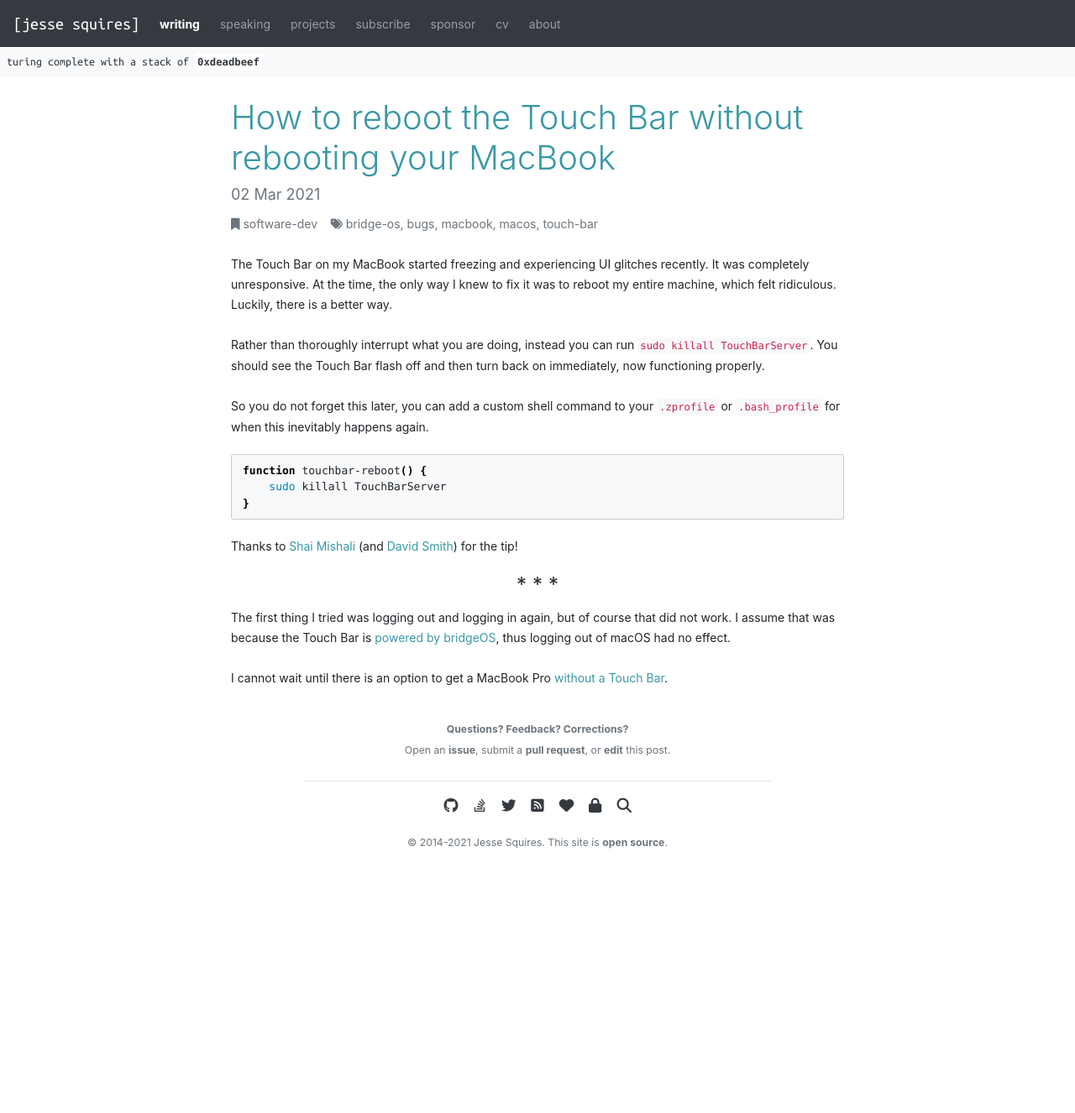
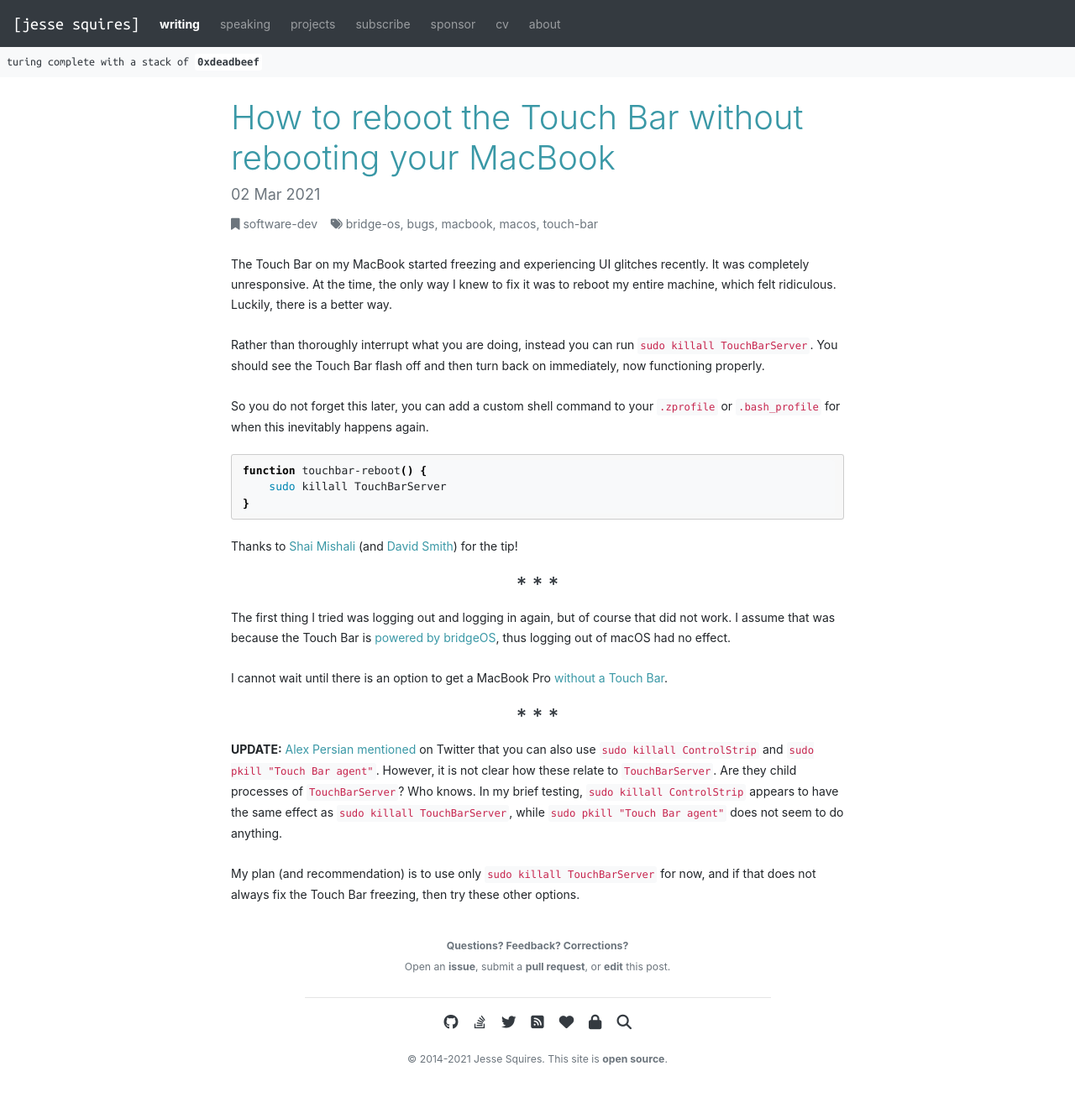
Before and after one commit to jessesquires/jessesquires.com, a Jekyll site: the page built from _posts/2021-03-02-how-to-reboot-touch-bar-without-rebooting-macbook.md, in a window 1280 px wide. Shown: the whole page at 84% size. Built offline with Jekyll 4.4.1, drawn with Linux system fonts in a browser that asks for light colours; nearby versions of some CDN libraries; library files that are not in the unit come from our copies; before the commit the page ends 1068 px from its top, so only the background shows below that.

Commit message:
[update] touchbar reboot

```diff
--- a/_posts/2021-03-02-how-to-reboot-touch-bar-without-rebooting-macbook.md
+++ b/_posts/2021-03-02-how-to-reboot-touch-bar-without-rebooting-macbook.md
@@ -27,3 +27,9 @@ Thanks to [Shai Mishali](https://mobile.twitter.com/freak4pc/status/136641838986
 The first thing I tried was logging out and logging in again, but of course that did not work. I assume that was because the Touch Bar is [powered by bridgeOS]({{ site.url }}{% post_url 2020-12-22-obscure-bridgeos-crash %}), thus logging out of macOS had no effect.
 
 I cannot wait until there is an option to get a MacBook Pro [without a Touch Bar]({{ site.url }}{% post_url 2020-07-08-best-touch-bar-configuration-for-people-who-hate-the-touch-bar %}).
+
+{% include break.html %}
+
+**UPDATE:** [Alex Persian mentioned](https://mobile.twitter.com/alex_persian/status/1367119114775498755) on Twitter that you can also use `sudo killall ControlStrip` and `sudo pkill "Touch Bar agent"`. However, it is not clear how these relate to `TouchBarServer`. Are they child processes of `TouchBarServer`? Who knows. In my brief testing, `sudo killall ControlStrip` appears to have the same effect as `sudo killall TouchBarServer`, while `sudo pkill "Touch Bar agent"` does not seem to do anything.
+
+My plan (and recommendation) is to use only `sudo killall TouchBarServer` for now, and if that does not always fix the Touch Bar freezing, then try these other options.
```
